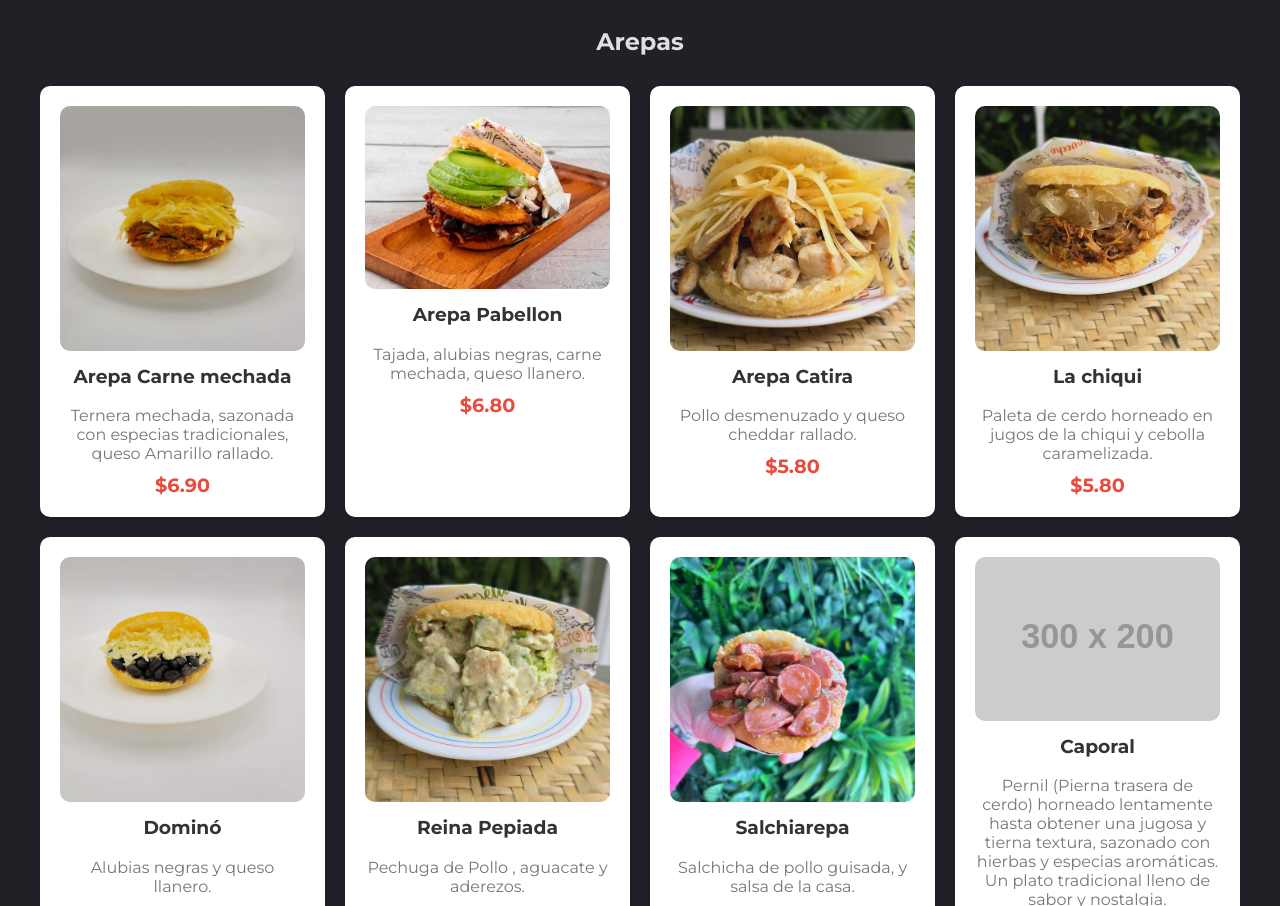
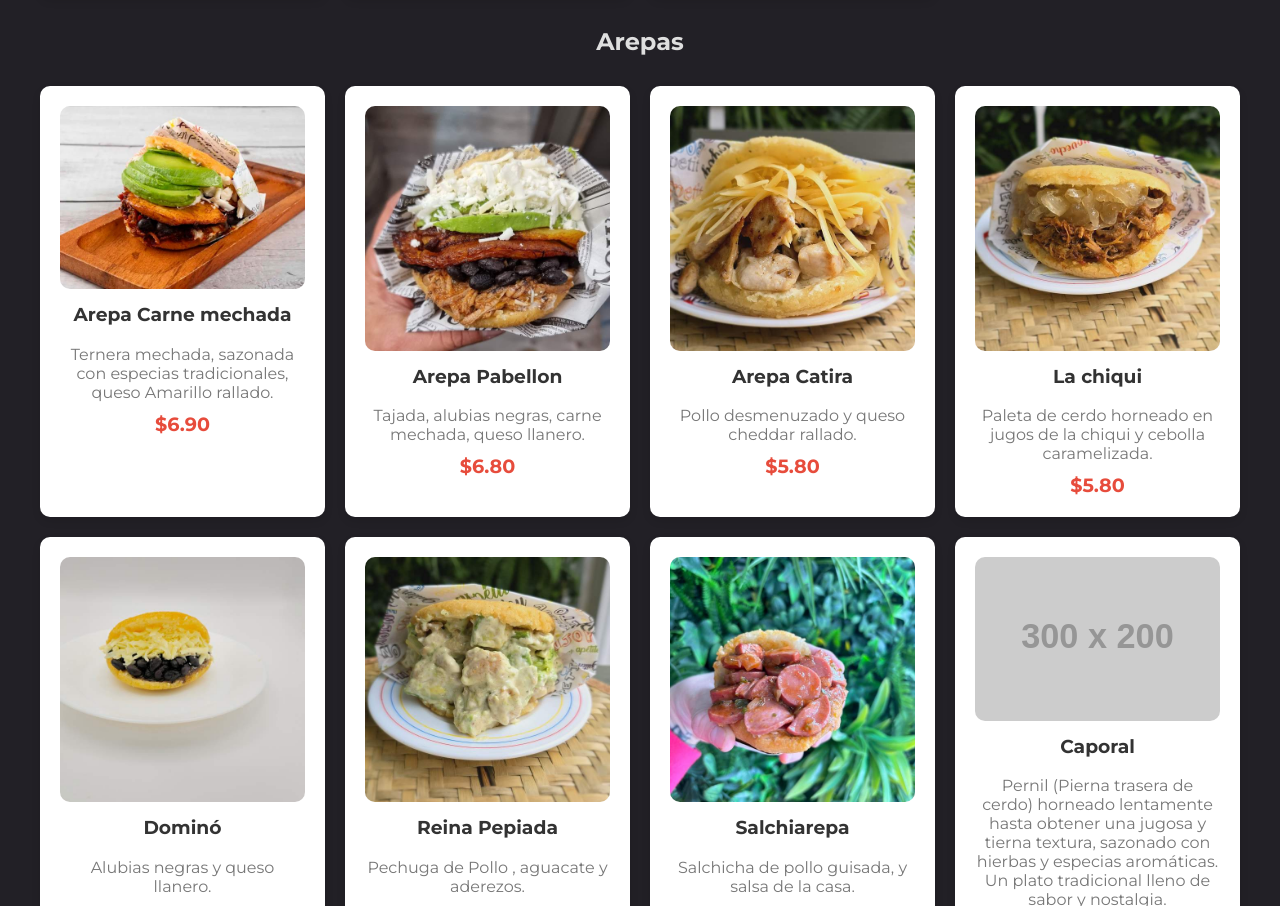
Before and after one commit to anggelokpr/chamitoloco, a plain HTML site: page index.html in a window 1280 px wide. Shown: the part 2015-2921 px from the top of the page. Drawn offline with Linux system fonts and the light colour scheme; placeholder pictures from the web are drawn by us.

Commit message:
Update index.html

```diff
--- a/index.html
+++ b/index.html
@@ -289,13 +289,13 @@
     <h2>Arepas</h2>
     <div class="menu-container">
         <div class="menu-item">
-            <img src="img/arepa-mechada.jpeg" alt="Arepa de carne mechada">
+            <img src="img/Arepa-de-pabellon.jpg" alt="Arepa de carne mechada">
             <h3>Arepa Carne mechada</h3>
             <p>Ternera mechada, sazonada con especias tradicionales, queso Amarillo rallado.</p>
             <div class="price">$6.90</div>
         </div>
         <div class="menu-item">
-            <img src="img/Arepa-de-pabellon.jpg" alt="Arepa de pabellon">
+            <img src="img/Arepa-de-pabellon.jpeg" alt="Arepa de pabellon">
             <h3>Arepa Pabellon</h3>
             <p>Tajada, alubias negras, carne mechada, queso llanero.</p>
             <div class="price">$6.80</div>
```
